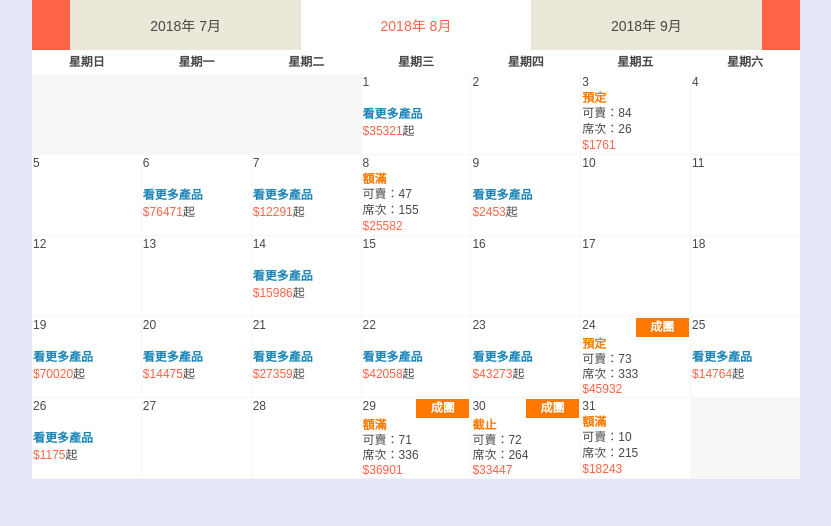
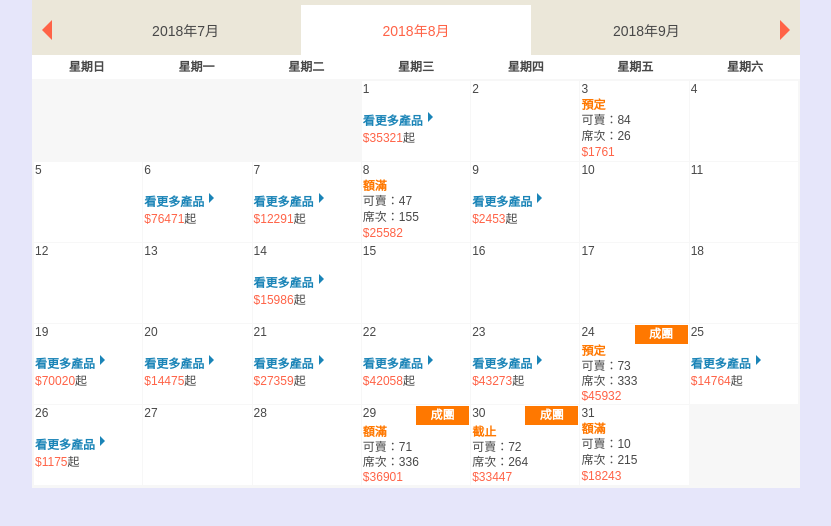
Before and after one commit to gabonbon0528/lion-assignment4, a React (Create React App) app: page / in a window 1280 px wide. Shown: the top 526 px of the page, without its empty margins (224-1055 px from the left). Built offline with nearby package versions, Linux system fonts and the light colour scheme.

Commit message:
8/25 work

```diff
--- a/src/App.js
+++ b/src/App.js
@@ -3,11 +3,14 @@ import "./App.scss";
 import Dates from "./components/Dates";
 import Month from "./components/Month";
 import Week from "./components/Week";
+import moment from "moment";
 
 function App() {
   const [month, setMonth] = useState("2018/08");
   const [rawData, setRawData] = useState([]);
   const [selectData, setSelectData] = useState([]);
+  const [prevDays, setPreDays] = useState(0);
+  const [days, setDays] = useState(30);
 
   const handleFetchData = async () => {
     let response1 = fetch("./json/data1.json");
@@ -35,14 +38,71 @@ function App() {
         return item.date.includes(month);
       })
     );
+  }, [rawData, month]);
 
-  }, [rawData, month]);
+  useEffect(() => {
+    let weekday = moment(`${month}/01`).format("dddd");
+    // console.log(weekday);
+
+    switch (weekday) {
+      case "Monday":
+        setPreDays(1);
+        break;
+      case "Tuesday":
+        setPreDays(2);
+        break;
+      case "Wednesday":
+        setPreDays(3);
+        break;
+      case "Thursday":
+        setPreDays(4);
+        break;
+      case "Friday":
+        setPreDays(5);
+        break;
+      case "Saturday":
+        setPreDays(6);
+        break;
+      case "Sunday":
+        setPreDays(0);
+        break;
+      default:
+        setPreDays(0);
+    }
+
+    const [yearNum, monthNum] = month.split("/").map(Number);
+    switch (monthNum) {
+      case 4:
+      case 6:
+      case 9:
+      case 11:
+        setDays(30);
+        break;
+      case 2:
+        if ((yearNum % 4 === 0 && yearNum % 100 !== 0) || yearNum % 400 === 0) {
+          setDays(29);
+        } else {
+          setDays(28);
+        }
+        break;
+
+      default:
+        setDays(31);
+        break;
+    }
+
+  }, [month]);
 
   return (
     <div className="calendars">
-      <Month month={month} setMonth={setMonth}/>
+      <Month month={month} setMonth={setMonth} rawData={rawData} selectData={selectData}/>
       <Week />
-      <Dates selectData={selectData} month={month} />
+      <Dates
+        selectData={selectData}
+        month={month}
+        prevDays={prevDays}
+        days={days}
+      />
     </div>
   );
 }
--- a/src/App.scss
+++ b/src/App.scss
@@ -23,17 +23,54 @@ li {
 
 .calendars {
   width: 60%;
+  min-width: 600px;
   margin: 0 auto;
   background-color: #fff;
+
+  .fb-50per {
+    flex-basis: 50%;
+  }
+  .fb-100per {
+    flex-basis: 100%;
+  }
 
   .month-wrapper {
     display: flex;
     background-color: $tab-bgc;
     cursor: pointer;
+    box-sizing: border-box;
+    padding-top: 5px;
 
     .on {
       flex-basis: 5%;
-      background-color: tomato;
+      background-color: $tab-bgc;
+      position: relative;
+    }
+
+    .prev {
+      &:after {
+        content: "";
+        position: absolute;
+        width: 0;
+        height: 0;
+        border: 10px solid;
+        border-color: transparent tomato transparent transparent;
+        top: 15px;
+        left: 0px;
+      }
+    }
+
+    .next {
+      &:after {
+        content: "";
+        position: absolute;
+        width: 0;
+        height: 0;
+        border: 10px solid;
+        border-color: transparent transparent transparent tomato;
+        top: 15px;
+        right: 0px;
+      }
     }
 
     .tab-wrapper {
@@ -45,13 +82,20 @@ li {
         flex-basis: calc(100% / 3);
         height: 50px;
         display: flex;
+        flex-wrap: wrap;
         align-items: center;
+        align-content: center;
         justify-content: center;
 
         span {
-          display: block;
           text-align: center;
           font-size: 14px;
+        }
+
+        .desc {
+          font-size: 12px;
+          font-weight: bold;
+          color: $green;
         }
       }
 
@@ -78,6 +122,7 @@ li {
     display: flex;
     flex-wrap: wrap;
     background-color: $dates-bgc;
+    border: 2px solid #f7f7f7;
 
     .date {
       flex-basis: calc((100% - 6px) / 7);
@@ -104,13 +149,6 @@ li {
       cursor: pointer;
       &:hover {
         background-color: #fef7e2;
-      }
-
-      .fb-50per {
-        flex-basis: 50%;
-      }
-      .fb-100per {
-        flex-basis: 100%;
       }
 
       .color-orange {
@@ -153,11 +191,25 @@ li {
         color: tomato;
         // font-weight: bold;
       }
+
+      .see-more {
+        position: relative;
+        &::after {
+          content: "";
+          position: absolute;
+          width: 0;
+          height: 0;
+          border: 5px solid;
+          border-color: transparent transparent transparent $blue;
+          top: 1px;
+          right: -15px;
+        }
+      }
     }
 
     .has-data.clicked {
       background-color: #fef7e2;
-      border: 2px solid #66bb3c;
+      outline: 1.5px solid #66bb3c;
     }
   }
 }
--- a/src/components/Date.jsx
+++ b/src/components/Date.jsx
@@ -2,13 +2,13 @@ import React from "react";
 import { useEffect, useState } from "react";
 import SeeMore from "./SeeMore";
 
-const Date = ({ item, index, isClicked, handleClick }) => {
+const Date = ({ item, index, isClicked, handleClick, month }) => {
   let itemLength = item.length;
 
   return (
     <li
-      className={`date has-data ${isClicked == index && "clicked"}`}
-      id={index}
+      className={`date has-data ${isClicked == `${month}/${index}` && "clicked"}`}
+      id={`${month}/${index}`}
       onClick={(e) => handleClick(e)}
     >
       {itemLength === 0 && (
--- a/src/components/Dates.jsx
+++ b/src/components/Dates.jsx
@@ -1,96 +1,44 @@
 import React, { useEffect, useState } from "react";
 import Date from "./Date";
-import moment from "moment";
 import Filling from "./Filling";
 
-const Dates = ({ selectData, month }) => {
-  const [prevDays, setPreDays] = useState(0);
-  const [Days, setDays] = useState(31);
+const Dates = ({ selectData, month, prevDays, days }) => {
   const [daysData, setDaysData] = useState([]);
-  const [isClicked, setIsClicked] = useState(-1);
+  const [isClicked, setIsClicked] = useState('');
 
   useEffect(() => {
-    let weekday = moment(`${month}/01`).format("dddd");
-
-    switch (weekday) {
-      case "Monday":
-        setPreDays(1);
-        break;
-      case "Tuesday":
-        setPreDays(2);
-        break;
-      case "Wednesday":
-        setPreDays(3);
-        break;
-      case "Thursday":
-        setPreDays(4);
-        break;
-      case "Friday":
-        setPreDays(5);
-        break;
-      case "Saturday":
-        setPreDays(6);
-        break;
-      case "Sunday":
-        setPreDays(0);
-        break;
-      default:
-        setPreDays(0);
-    }
-
-    const [yearNum, monthNum] = month.split("/").map(Number);
-    switch (monthNum) {
-      case 4:
-      case 6:
-      case 9:
-      case 11:
-        setDays(30);
-      case 2:
-        if ((yearNum % 4 === 0 && yearNum % 100 !== 0) || yearNum % 400 === 0) {
-          setDays(29);
-        } else {
-          setDays(28);
-        }
-      default:
-        setDays(31);
-    }
-  }, []);
-
-  useEffect(() => {
-    let newArr = selectData.map((item, index) => {
-      return { ...item, id: index };
-    });
-    // console.log(newArr);
-
-    const calendarArray = Array.from({ length: Days }, (_, index) => {
+    const calendarArray = Array.from({ length: days }, (_, index) => {
       const day = index + 1;
       const dateString = `${month}/${day.toString().padStart(2, "0")}`;
-      const dataForDay = newArr.filter((item) => item.date === dateString);
+      const dataForDay = selectData.filter((item) => item.date === dateString);
       return dataForDay;
     });
-    setDaysData(calendarArray);
-    // console.log(calendarArray);
-  }, [Days, selectData]);
+
+    const fillingArr = Array.from({ length: prevDays }, () => null);
+    let totalArray = [...fillingArr, ...calendarArray];
+    setDaysData(totalArray);
+  }, [month, days, selectData]);
 
   function handleClick(e) {
-    setIsClicked(e.currentTarget.id)
+    setIsClicked(e.currentTarget.id);
   }
-
 
   return (
     <ul className="dates-wrapper">
-      {Array.from({ length: prevDays }, (_, index) => (
-        <Filling key={index} />
-      ))}
-      {daysData.map((item, index) => (
+      {daysData.map((item, index) =>
+        item ? (
           <Date
             key={index}
             item={item}
-          index={index}
+            index={index - prevDays}
             isClicked={isClicked}
             handleClick={handleClick}
+            month={month}
           />
-      ))}
+        ) : (
+          <Filling key={index} />
+        )
+      )}
     </ul>
   );
 };
--- a/src/components/Month.jsx
+++ b/src/components/Month.jsx
@@ -1,48 +1,98 @@
 import React, { useEffect, useState } from "react";
 
-const Month = ({ month, setMonth }) => {
+const Month = ({ month, setMonth, rawData }) => {
   const [yearNum, setYearNum] = useState(2018);
   const [monthNum, setMonthNum] = useState(8);
   const [activeTab, setActiveTab] = useState(0);
+  const [preMonthData, setPreMonthData] = useState([]);
+  const [nextMonthData, setNextMonthData] = useState([]);
+  const [middleMonthData, setMiddleMonthData] = useState([]);
+
+  const calculateAdjacentMonthNum = (position) => {
+    if (position == "prev") {
+      return monthNum > 1 ? monthNum - 1 : 12;
+    } else if (position == "next") {
+      return monthNum < 12 ? monthNum + 1 : 1;
+    }
+  };
+
+  const calculateAdjacentYearNum = (position) => {
+    if (position == "prev") {
+      return monthNum > 1 ? yearNum : yearNum - 1;
+    } else if (position == "next") {
+      return monthNum < 12 ? yearNum : yearNum + 1;
+    }
+  };
 
   useEffect(() => {
-    // const [yearNum, monthNum] = month.split("/").map(Number);
-    // setYearNum(yearNum);
-    // setMonthNum(monthNum);
-  }, []);
+    setPreMonthData(
+      rawData.filter((item) => {
+        return item.date.includes(
+          `${calculateAdjacentYearNum("prev")}/${calculateAdjacentMonthNum(
+            "prev"
+          )
+            .toString()
+            .padStart(2, "0")}`
+        );
+      })
+    );
+
+    setNextMonthData(
+      rawData.filter((item) => {
+        return item.date.includes(
+          `${calculateAdjacentYearNum("next")}/${calculateAdjacentMonthNum(
+            "next"
+          )
+            .toString()
+            .padStart(2, "0")}`
+        );
+      })
+    );
+
+    setMiddleMonthData(
+      rawData.filter((item) => {
+        return item.date.includes(
+          `${yearNum}/${monthNum.toString().padStart(2, "0")}`
+        );
+      })
+    );
+  }, [monthNum, rawData]);
+
+  useEffect(() => {
+    let newMonthNum = monthNum;
+    let newYearNum = yearNum;
+
+    if (activeTab === -1) {
+      newMonthNum = monthNum > 1 ? monthNum - 1 : 12;
+      newYearNum = monthNum > 1 ? yearNum : yearNum - 1;
+    } else if (activeTab === 1) {
+      newMonthNum = monthNum < 12 ? monthNum + 1 : 1;
+      newYearNum = monthNum < 12 ? yearNum : yearNum + 1;
+    }
+
+    const monthStr = `${newYearNum}/${newMonthNum.toString().padStart(2, "0")}`;
+    setMonth(monthStr);
+  }, [activeTab, yearNum, monthNum]);
 
   const handleClickPrevBtn = () => {
     if (activeTab !== -1) {
       setActiveTab(activeTab - 1);
     }
     if (activeTab == -1) {
-      const newMonthNum = (monthNum > 1 ? monthNum - 1 : 12)
-      const newYearNum = monthNum > 1 ? yearNum : yearNum - 1;
-
-      setMonthNum(newMonthNum);
-      setYearNum(newYearNum);
+      setMonthNum(calculateAdjacentMonthNum('prev'));
+      setYearNum(calculateAdjacentYearNum('prev'));
     }
   };
-
-  function switchDate(){
-    // document.querySelector('.tab.clicked').innerHTML
-  }
 
   const handleClickNextvBtn = () => {
     if (activeTab !== 1) {
       setActiveTab(activeTab + 1);
     }
     if (activeTab == 1) {
-      setMonthNum(monthNum + 1);
-      const newMonthNum = (monthNum < 12 ? monthNum + 1 : 1)
-      const newYearNum = monthNum < 12 ? yearNum : yearNum + 1;
-
-      setMonthNum(newMonthNum);
-      setYearNum(newYearNum);
+      setMonthNum(calculateAdjacentMonthNum('next'));
+      setYearNum(calculateAdjacentYearNum('next'));
     }
   };
-
-  const handleClickTab = (e) => {};
 
   return (
     <div className="month-wrapper">
@@ -50,38 +100,32 @@ const Month = ({ month, setMonth }) => {
       <ul className="tab-wrapper">
         <li
           className={`tab ${activeTab == -1 && "clicked"}`}
-          onClick={(e) => {
-            handleClickTab(e);
-            setActiveTab(-1);
-          }}
+          onClick={() => setActiveTab(-1)}
         >
-          <span>
-            {monthNum > 1 ? yearNum : yearNum - 1}年{" "}
-            {monthNum > 1 ? monthNum - 1 : 12}月
+          <span className="fb-100per">
+            {calculateAdjacentYearNum('prev')}年
+            {calculateAdjacentMonthNum('prev')}月
           </span>
+          {!preMonthData.length && <span className="desc">無出發日</span>}
         </li>
         <li
           className={`tab ${activeTab == 0 && "clicked"}`}
-          onClick={(e) => {
-            handleClickTab(e);
-            setActiveTab(0);
-          }}
+          onClick={() => setActiveTab(0)}
         >
-          <span>
-            {yearNum}年 {monthNum}月
+          <span className="fb-100per">
+            {yearNum}年{monthNum}月
           </span>
+          {!middleMonthData.length && <span className="desc">無出發日</span>}
         </li>
         <li
           className={`tab ${activeTab == 1 && "clicked"}`}
-          onClick={(e) => {
-            handleClickTab(e);
-            setActiveTab(1);
-          }}
+          onClick={() => setActiveTab(1)}
         >
-          <span>
-            {monthNum < 12 ? yearNum : yearNum + 1}年{" "}
-            {monthNum < 12 ? monthNum + 1 : 1}月
+          <span className="fb-100per">
+            {calculateAdjacentYearNum('next')}年
+            {calculateAdjacentMonthNum('next')}月
           </span>
+          {!nextMonthData.length && <span className="desc">無出發日</span>}
         </li>
       </ul>
       <div className="next on" onClick={handleClickNextvBtn}></div>
```
Lines whose indentation alone changed are shown as unchanged.
